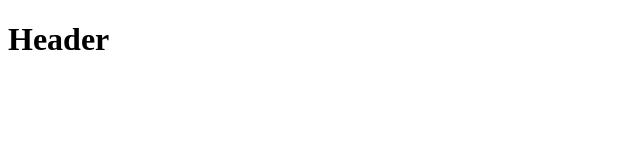
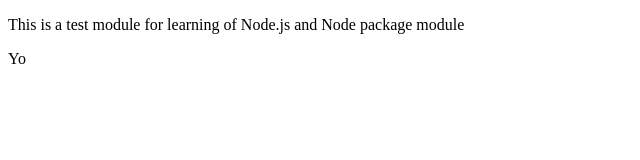
Before and after one commit to FlameBuster/Coursera_Course, a website: page index.html in a window 1280 px wide. Shown: the whole page, without its empty margins (0-640 px from the left). Drawn offline with Linux system fonts and the light colour scheme.

Commit message:
First Commit

```diff
--- a/index.html
+++ b/index.html
@@ -7,6 +7,7 @@
     <title>Document</title>
 </head>
 <body>
-    <h1>Header</h1>
+    <p>This is a test module for learning of Node.js and Node package module</p>
+    <p>Yo</p>
 </body>
 </html>
```
Also changed, not shown: package.json (added, +24 -0 lines), 2 other files.
